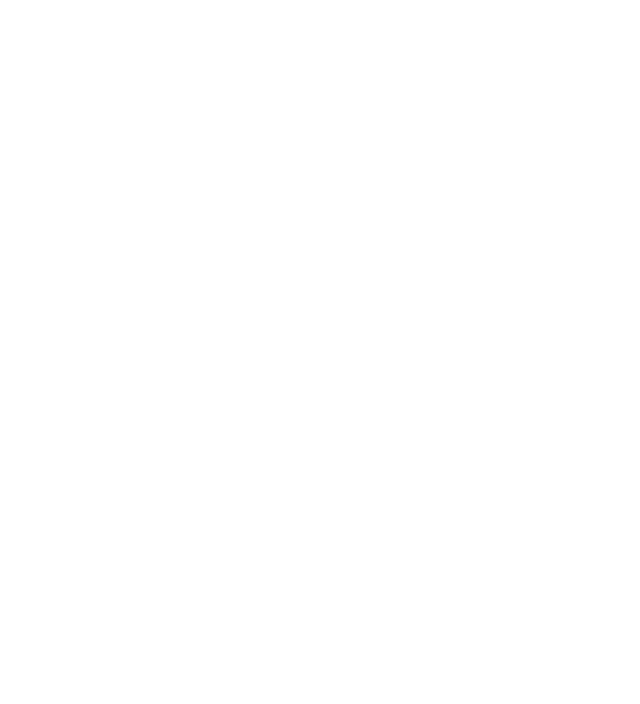
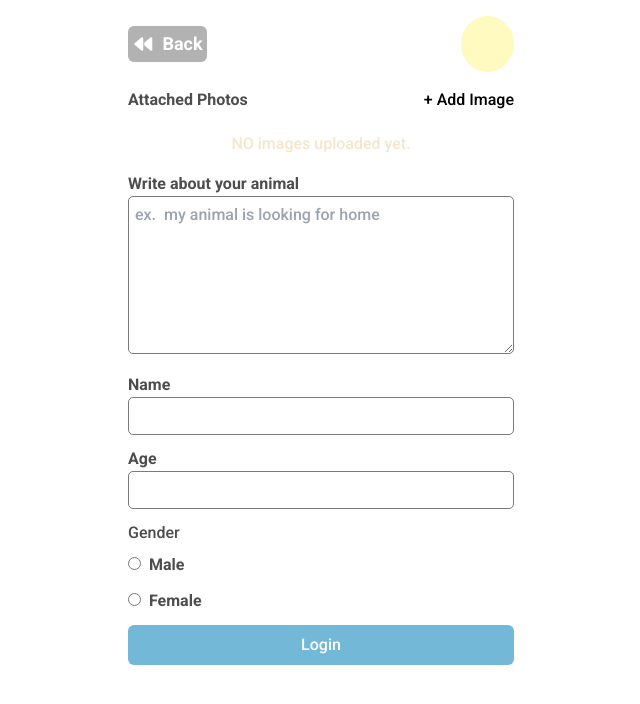
Before and after one commit to Nada14samy/My-Pets, a React (Create React App) app: page /add-pet in a window 1280 px wide. Before the commit this address had no page. Shown: the top 704 px of the page, without its empty margins (319-959 px from the left). Built offline with nearby package versions, Linux system fonts and the light colour scheme; a web font is replaced by a local one.

Commit message:
add pet and image uploader

```diff
--- a/src/App.jsx
+++ b/src/App.jsx
@@ -3,15 +3,17 @@
 import SignUp from "./Pages/SignUp/SignUp.jsx";
 import Login from "./Pages/Login/Login.jsx";
 import VerifyEmail from "./Pages/VerifyEmail/VerifyEmail.jsx";
+import AddPet from "./Pages/add-pet/AddPet.jsx";
 
 const App = () => {
   return (
     <>
-     <Routes>
-          <Route path="/" element={<HomePage />} />
-          <Route path="/login" element={<Login />} />
-          <Route path="/signup" element={<SignUp />} />
-          <Route path="/verifyEmail" element={<VerifyEmail />} />
+      <Routes>
+        <Route path="/" element={<HomePage />} />
+        <Route path="/login" element={<Login />} />
+        <Route path="/signup" element={<SignUp />} />
+        <Route path="/verifyEmail" element={<VerifyEmail />} />
+        <Route path="/add-pet" element={<AddPet />} />
       </Routes>
     </>
   );
--- /dev/null
+++ b/src/Pages/add-pet/AddPet.jsx
@@ -0,0 +1,165 @@
+import { useState } from "react";
+import ImageUploader from "../../components/generic/ImageUploader";
+import { useForm } from "react-hook-form";
+import { yupResolver } from "@hookform/resolvers/yup";
+import { Link } from "react-router-dom";
+import * as yup from "yup";
+import Input from "../../components/generic/Input";
+import Button from "../../components/generic/Button";
+import axios from "axios";
+import upperBackground from "../../images/add-pet/upperBackground.png";
+import "react-toastify/dist/ReactToastify.css";
+import { ToastContainer, toast } from "react-toastify";
+import { useNavigate } from "react-router-dom";
+import { FontAwesomeIcon } from "@fortawesome/react-fontawesome";
+import { faBackward } from "@fortawesome/free-solid-svg-icons";
+
+const schema = yup
+  .object({
+    images: yup
+      .array()
+      .of(
+        yup.object().shape({
+          file: yup
+            .mixed()
+            .required("File is required")
+            .test(
+              "fileType",
+              "Only image files are allowed",
+              (value) =>
+                value &&
+                ["image/jpeg", "image/png", "image/gif"].includes(value.type)
+            )
+            .test(
+              "fileSize",
+              "File size must be less than 2MB",
+              (value) => value && value.size <= 2000000
+            ),
+        })
+      )
+      .min(1, "At least one image is required"),
+  })
+  .required();
+
+export default function App() {
+  let navigate = useNavigate();
+  const {
+    register,
+    handleSubmit,
+    control,
+    formState: { errors },
+  } = useForm({
+    resolver: yupResolver(schema),
+  });
+
+  const [isLoading, setIsLoading] = useState(false);
+
+  function onSubmitHandler(data) {
+    console.log(data);
+
+    setIsLoading(true);
+    axios
+      .post("customers/login", data)
+      .then(() => {
+        toast.success("Login Success", {
+          autoClose: 2000,
+        });
+
+        setTimeout(() => {
+          navigate("/");
+        }, 2000);
+      })
+      .catch((err) => {
+        console.error(err.message);
+        toast.error(err.message, {
+          autoClose: 2000,
+        });
+      })
+      .finally(() => {
+        setIsLoading(false);
+      });
+  }
+
+  return (
+    <div className="mx-auto w-[450px] px-8 py-4">
+      <div className="flex selection:mb-8 justify-between items-center mb-4">
+        <a
+          className="font-bold text-lg flex items-center gap-2 bg-[#b2b2b2] p-1 rounded-md text-white"
+          type="button"
+        >
+          <FontAwesomeIcon
+            icon={faBackward}
+            className="fa-fw w-full cursor-pointer"
+          />
+          <Link to="/">Back</Link>
+        </a>
+        <div className="">
+          <img src={upperBackground} alt="login-background" className="" />
+        </div>
+      </div>
+
+      <form onSubmit={handleSubmit(onSubmitHandler)}>
+        <ImageUploader
+          id="images"
+          label="Attached Photos"
+          register={register}
+          errors={errors}
+          control={control}
+          maxImagesUpload={3}
+        />
+
+        <Input
+          id="animalInfo"
+          label="Write about your animal"
+          register={register}
+          errors={errors}
+          placeholder="ex.  my animal is looking for home"
+          type="textarea"
+          rows={6}
+        />
+
+        <Input id="name" label="Name" register={register} errors={errors} />
+
+        <Input id="age" label="Age" register={register} errors={errors} />
+
+        <label>Gender</label>
+
+        <div className="flex mt-2">
+          <Input
+            type="radio"
+            id="male"
+            name="gender"
+            register={register}
+            errors={errors}
+            className="mr-2"
+          />
+
+          <label htmlFor="male" className="cursor-pointer font-semibold">
+            Male
+          </label>
+        </div>
+
+        <div className="flex">
+          <Input
+            type="radio"
+            id="female"
+            name="gender"
+            register={register}
+            errors={errors}
+            className="mr-2"
+          />
+          <label htmlFor="female" className="cursor-pointer font-semibold">
+            Female
+          </label>
+        </div>
+
+        <div className="flex justify-center">
+          <Button type="submit" isLoading={isLoading}>
+            <span> Login </span>
+          </Button>
+        </div>
+      </form>
+      <ToastContainer />
+    </div>
+  );
+}
--- /dev/null
+++ b/src/components/generic/ImageUploader.jsx
@@ -0,0 +1,117 @@
+import { useState, useRef } from "react";
+import { useFieldArray } from "react-hook-form";
+import { FontAwesomeIcon } from "@fortawesome/react-fontawesome";
+import { faTrash } from "@fortawesome/free-solid-svg-icons";
+import "react-toastify/dist/ReactToastify.css";
+import { ToastContainer, toast } from "react-toastify";
+
+export default function ImageUploader({
+  id,
+  label,
+  register,
+  control,
+  errors,
+  maxImagesUpload = 15,
+}) {
+  const { fields, append, remove } = useFieldArray({
+    control,
+    name: id,
+  });
+
+  const [previews, setPreviews] = useState([]);
+
+  const fileInputRef = useRef(null);
+
+  const handleImageUpload = (event) => {
+    const files = Array.from(event.target.files);
+
+    if (fields.length + files.length > maxImagesUpload) {
+      toast.error(`You can only upload up to ${maxImagesUpload} images`, {
+        autoClose: 2000,
+      });
+      return;
+    }
+
+    if (files.length > 0) {
+      // Update the previews for the uploaded images
+      const newPreviews = files.map((file) => URL.createObjectURL(file));
+      setPreviews((prev) => [...prev, ...newPreviews]);
+
+      // Append each file to the field array and manually set the value using setValue
+      files.forEach((file) => {
+        const newField = { file };
+        append(newField);
+      });
+    }
+  };
+
+  const handleAddClick = () => {
+    fileInputRef.current.click();
+  };
+
+  const handleRemoveImage = (index) => {
+    remove(index);
+
+    setPreviews((prev) => prev.filter((_, i) => i !== index));
+  };
+
+  return (
+    <div>
+      <div className="flex justify-between mb-1">
+        {label && (
+          <label htmlFor={id} className="block font-bold">
+            {label}
+          </label>
+        )}
+        <button type="button" onClick={handleAddClick}>
+          + Add Image
+        </button>
+      </div>
+
+      <input
+        id={id}
+        className="hidden"
+        ref={fileInputRef}
+        type="file"
+        multiple
+        accept="image/*"
+        onChange={handleImageUpload}
+      />
+
+      <div className="grid grid-cols-2 gap-4 mb-4">
+        {fields.map((field, index) => (
+          <div key={field.id} className="relative w-[180px] h-[210px] ">
+            <img
+              src={previews[index]}
+              alt={`Uploaded preview ${index + 1}`}
+              className="w-full h-full object-cover rounded-md border border-darkGray"
+            />
+            <button
+              type="button"
+              onClick={() => handleRemoveImage(index)}
+              className="absolute top-0 right-0 bg-red-500 text-danger p-1 rounded text-l"
+            >
+              <FontAwesomeIcon
+                icon={faTrash}
+                className="fa-fw w-full cursor-pointer"
+              />
+            </button>
+            <input type="hidden" {...register(`${id}.${index}.file`)} />
+          </div>
+        ))}
+      </div>
+
+      {errors[id]?.message && (
+        <p className="error text-sm">{errors[id]?.message}</p>
+      )}
+
+      {previews.length === 0 && (
+        <h2 className="my-4 text-secondary text-center">
+          NO images uploaded yet.
+        </h2>
+      )}
+
+      <ToastContainer />
+    </div>
+  );
+}
--- a/src/index.scss
+++ b/src/index.scss
@@ -24,6 +24,10 @@
   border: 1px solid #7a7a7a;
   border-radius: 5px;
   padding: 6px;
+}
+
+label {
+  color: #4d4d4d;
 }
 
 input:focus,
@@ -55,9 +59,9 @@
   }
 }
 
-.background{
-    background: url(images/background-image/bg.png);
-    background-size: contain;
-    background-position: center;
-    background-repeat: no-repeat;
+.background {
+  background: url(images/background-image/bg.png);
+  background-size: contain;
+  background-position: center;
+  background-repeat: no-repeat;
 }
--- a/tailwind.config.js
+++ b/tailwind.config.js
@@ -8,12 +8,14 @@
       darkBlue: "#295793",
       lightYellow: "#ffd79a9c",
       secondary: "#F6E5C9",
+      darkGray: "#6a6a6a",
+      danger: "#ff0000",
     },
-    fontFamily:{
+    fontFamily: {
       roboto: ["Roboto", "sans-serif"],
-      montaguSlab: ["Montagu Slab","serif"],
+      montaguSlab: ["Montagu Slab", "serif"],
       sansitaSwashed: ["Sansita Swashed"],
-    }
+    },
   },
   plugins: [],
 };
```
Also changed, not shown: src/images/add-pet/upperBackground.png (added).
